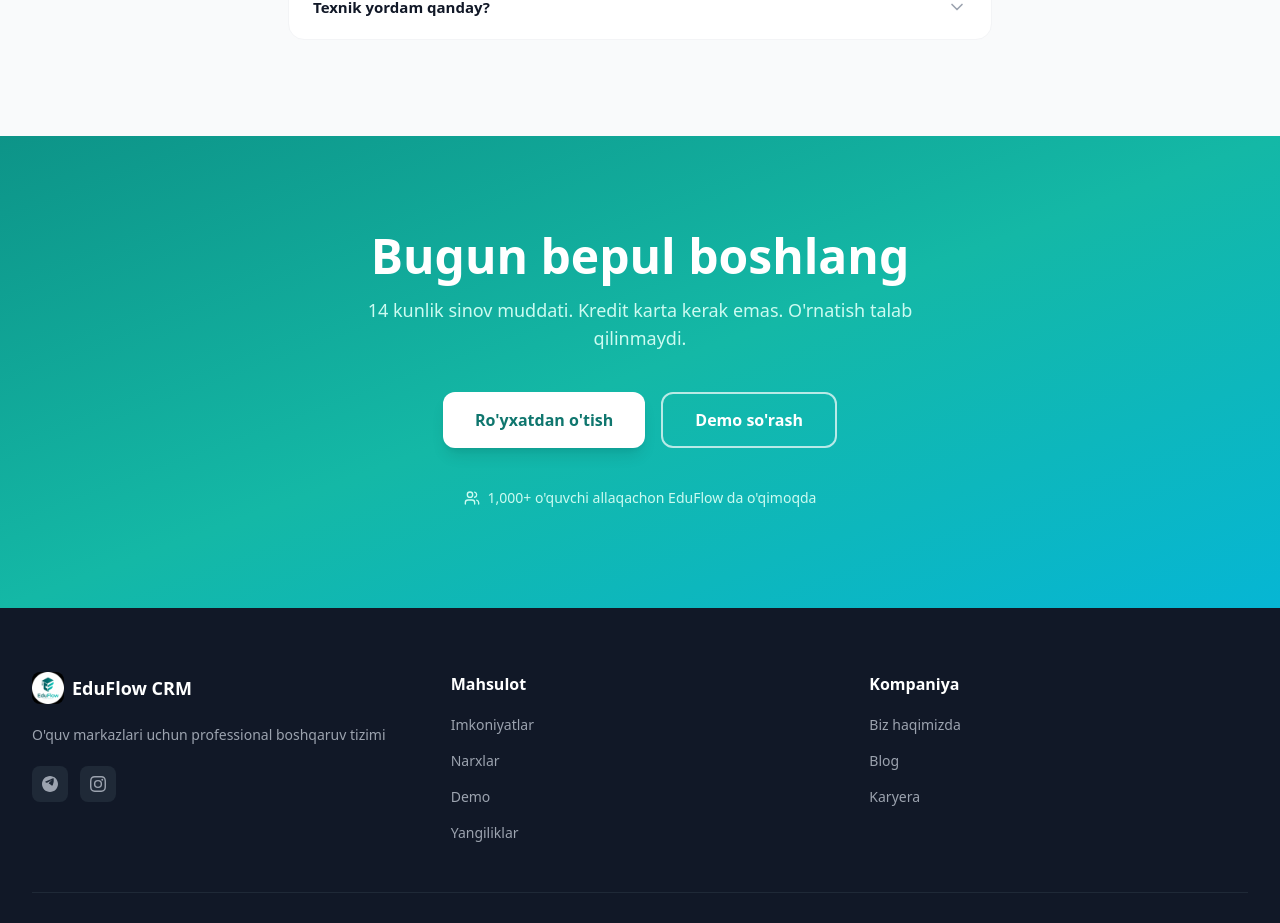
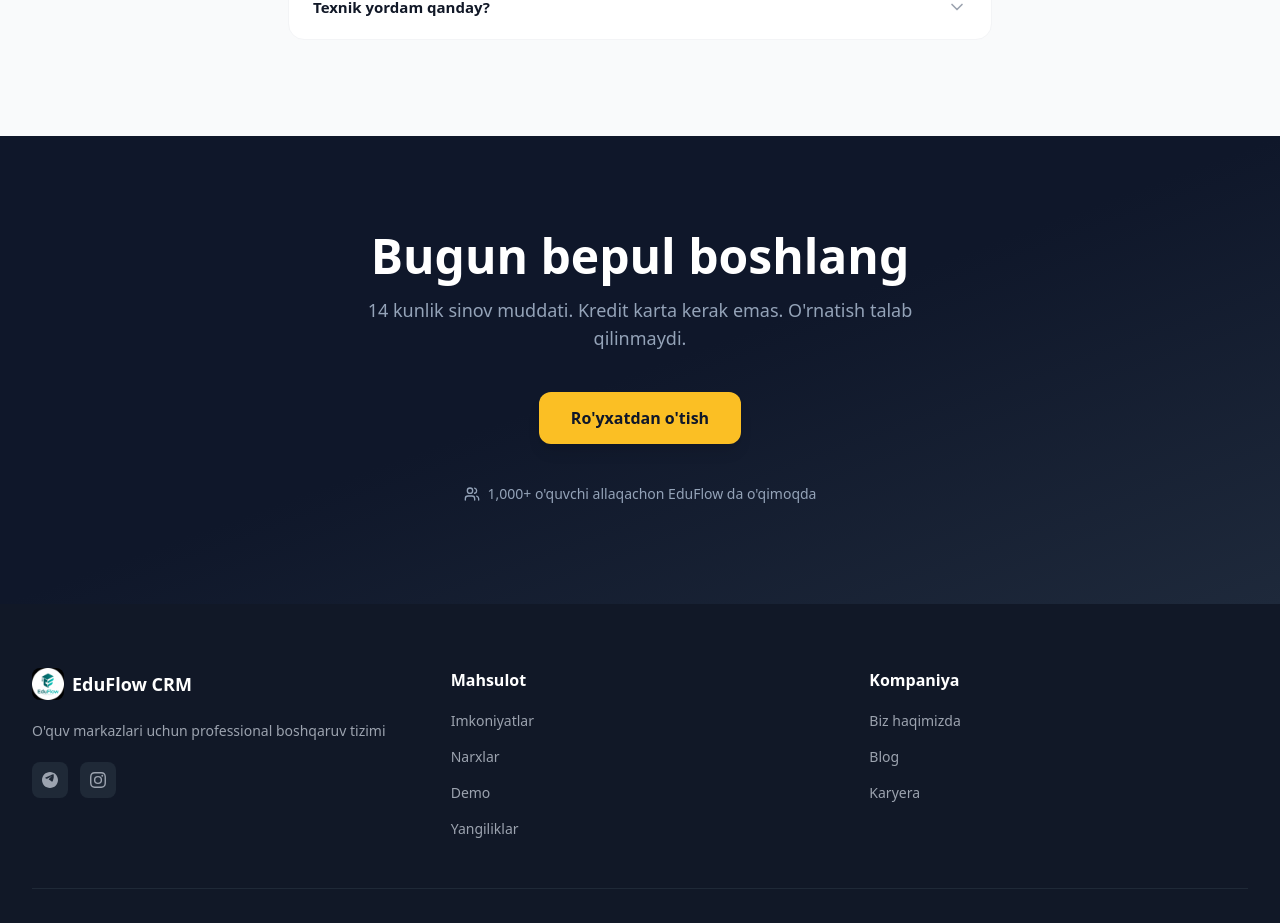
Before and after one commit to devspecter77-jpg/EduFlow, a React (Vite) app in the folder biz-crm/: page / in a window 1280 px wide. Shown: the part 4240-5163 px from the top of the page. Built offline with nearby package versions, Linux system fonts and the light colour scheme; no server answers.

Commit message:
Redesign bottom CTA section and drop the Demo button
Replace the teal/cyan gradient with the same dark slate + amber accent
used on the Premium pricing card for a cohesive look, and remove the
"Demo so'rash" button (no demo flow exists) leaving a single clear CTA.

```diff
--- a/biz-crm/src/pages/Landing/CTA.tsx
+++ b/biz-crm/src/pages/Landing/CTA.tsx
@@ -3,28 +3,25 @@ import { Users } from 'lucide-react';
 
 export function CTA() {
   return (
-    <section className="py-24 bg-gradient-to-br from-teal-600 via-teal-500 to-cyan-500">
+    <section className="py-24 bg-gradient-to-br from-slate-900 via-slate-900 to-slate-800">
       <div className="max-w-4xl mx-auto px-4 sm:px-6 lg:px-8 text-center">
         <h2 className="text-4xl sm:text-5xl font-extrabold text-white mb-4">
           Bugun bepul boshlang
         </h2>
-        <p className="text-lg text-teal-100 mb-10 max-w-xl mx-auto">
+        <p className="text-lg text-slate-400 mb-10 max-w-xl mx-auto">
           14 kunlik sinov muddati. Kredit karta kerak emas. O'rnatish talab qilinmaydi.
         </p>
 
-        <div className="flex flex-col sm:flex-row gap-4 justify-center mb-10">
+        <div className="flex justify-center mb-10">
           <Link
             to="/register"
-            className="inline-flex items-center justify-center bg-white text-teal-700 hover:bg-teal-50 px-8 py-3.5 rounded-xl font-bold text-base transition-all duration-200 shadow-lg hover:shadow-xl hover:-translate-y-0.5"
+            className="inline-flex items-center justify-center bg-amber-400 text-slate-900 hover:bg-amber-300 px-8 py-3.5 rounded-xl font-bold text-base transition-all duration-200 shadow-lg hover:shadow-xl hover:-translate-y-0.5"
           >
             Ro'yxatdan o'tish
           </Link>
-          <button className="inline-flex items-center justify-center border-2 border-white/70 text-white hover:bg-white/10 px-8 py-3.5 rounded-xl font-bold text-base transition-all duration-200 hover:-translate-y-0.5">
-            Demo so'rash
-          </button>
         </div>
 
-        <div className="inline-flex items-center space-x-2 text-teal-100 text-sm">
+        <div className="inline-flex items-center space-x-2 text-slate-400 text-sm">
           <Users className="w-4 h-4" />
           <span>1,000+ o'quvchi allaqachon EduFlow da o'qimoqda</span>
         </div>
```
